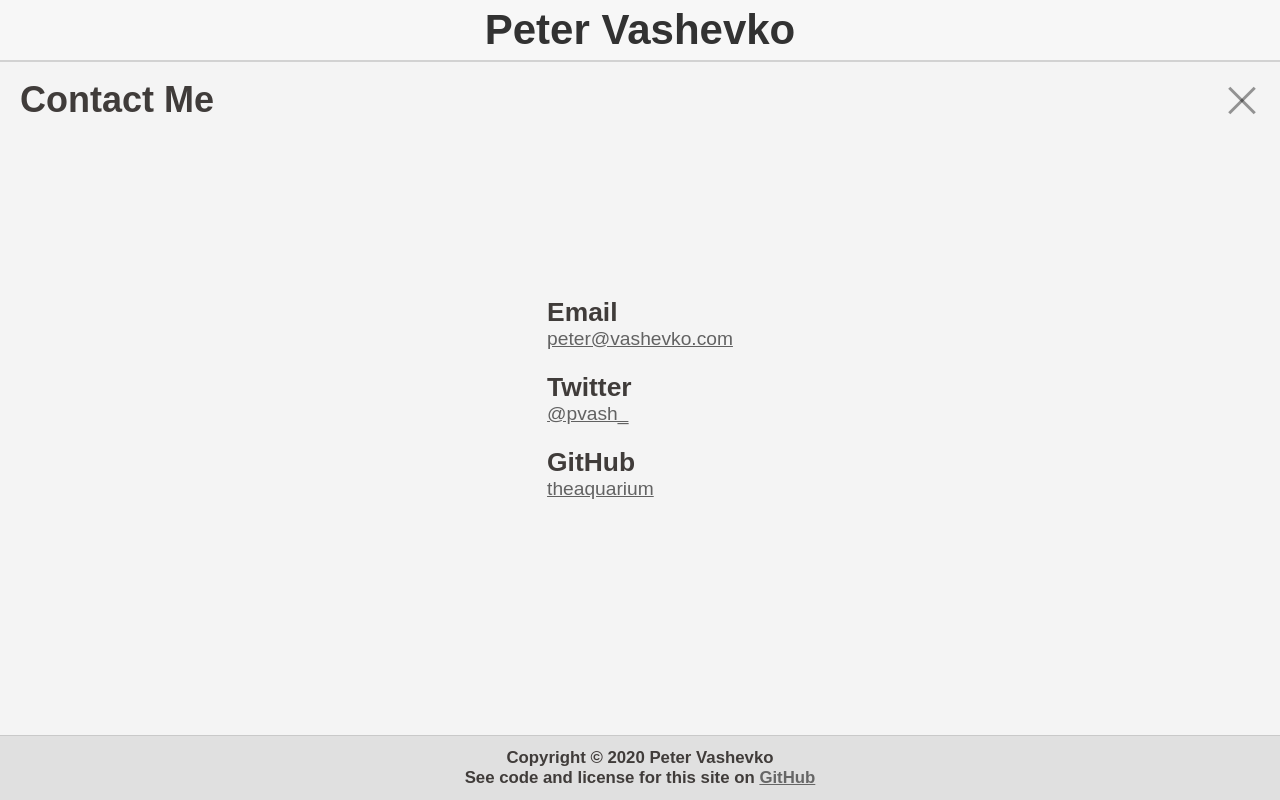
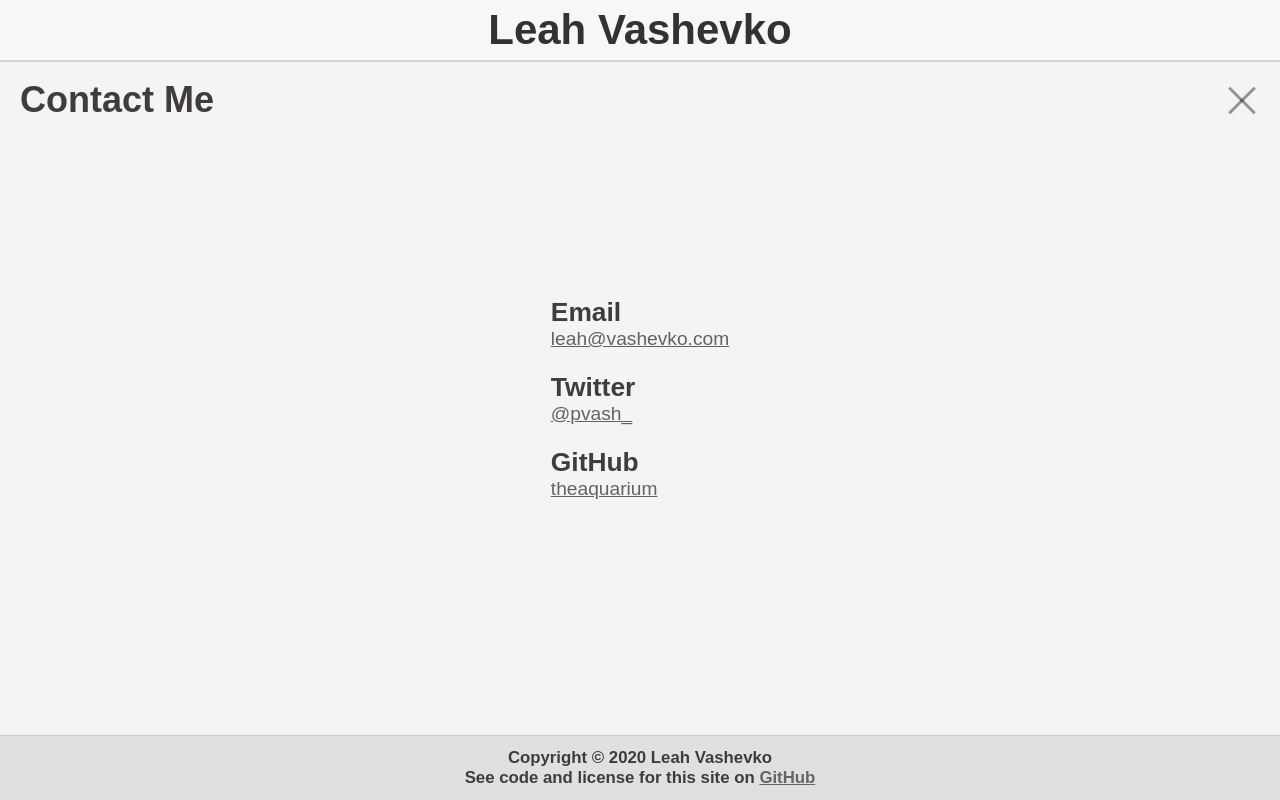
Before and after one commit to theaquarium/website-old2, a plain HTML site: page contact.html in a window 1280 px wide. Drawn offline with Linux system fonts and the light colour scheme; a web font is replaced by a local one.

Commit message:
Update contact.html

```diff
--- a/contact.html
+++ b/contact.html
@@ -4,7 +4,7 @@
     <meta charset="UTF-8">
     <meta name="viewport" content="width=device-width, initial-scale=1.0">
     <meta http-equiv="X-UA-Compatible" content="ie=edge">
-    <title>Peter Vashevko</title>
+    <title>Leah Vashevko</title>
 
     <link rel="apple-touch-icon" sizes="180x180" href="assets/favicons/apple-touch-icon.png?v=PYqgwgm6yr">
     <link rel="icon" type="image/png" sizes="32x32" href="assets/favicons/favicon-32x32.png?v=PYqgwgm6yr">
@@ -23,7 +23,7 @@
 </head>
 <body>
     <header class="HeaderBar">
-        <a class="HeaderBar-button" href="index.html">Peter Vashevko</a>
+        <a class="HeaderBar-button" href="index.html">Leah Vashevko</a>
     </header>
     <main>
         <div class="TitleBox">
@@ -33,7 +33,7 @@
         <div class="ContactBox">
             <div class="ContactBox-info">
                 <h2>Email</h2>
-                <a href="mailto:peter@vashevko.com">peter@vashevko.com</a>
+                <a href="mailto:leah@vashevko.com">leah@vashevko.com</a>
                 <br><br>
                 <h2>Twitter</h2>
                 <a href="https://twitter.com/pvash_">@pvash_</a>
@@ -46,7 +46,7 @@
     </main>
     <footer class="FooterBar">
         <div class="FooterBar-text">
-          Copyright © 2020 Peter Vashevko
+          Copyright © 2020 Leah Vashevko
           <br>
           See code and license for this site on <a href="https://github.com/theaquarium/website">GitHub</a>
         </div>
```
